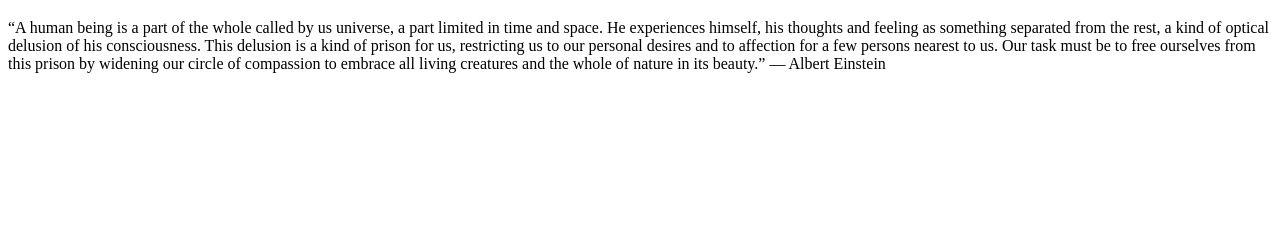
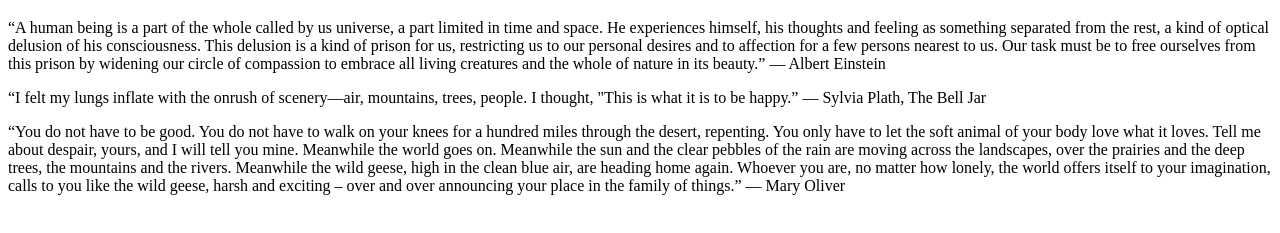
Before and after one commit to rockys1/pretty3, a plain HTML site: page index.html in a window 1280 px wide. Shown: the part 61-294 px from the top of the page. Drawn offline with Linux system fonts and the light colour scheme.

Commit message:
added paragraph

```diff
--- a/index.html
+++ b/index.html
@@ -11,5 +11,26 @@
     <p>“A human being is a part of the whole called by us universe, a part limited in time and space. He experiences himself, his thoughts and feeling as something separated from the rest, a kind of optical delusion of his consciousness. This delusion is a kind of prison for us, restricting us to our personal desires and to affection for a few persons nearest to us. Our task must be to free ourselves from this prison by widening our circle of compassion to embrace all living creatures and the whole of nature in its beauty.”
         ― Albert Einstein
     </p>
+    <p>“I felt my lungs inflate with the onrush of scenery—air, mountains, trees, people. I thought, "This is what it is to be happy.”
+        ― Sylvia Plath, The Bell Jar</p>
+    <p>“You do not have to be good.
+        You do not have to walk on your knees
+        for a hundred miles through the desert, repenting.
+        You only have to let the soft animal of your body
+        love what it loves.
+        Tell me about despair, yours, and I will tell you mine.
+        Meanwhile the world goes on.
+        Meanwhile the sun and the clear pebbles of the rain
+        are moving across the landscapes,
+        over the prairies and the deep trees,
+        the mountains and the rivers.
+        Meanwhile the wild geese, high in the clean blue air,
+        are heading home again.
+        Whoever you are, no matter how lonely,
+        the world offers itself to your imagination,
+        calls to you like the wild geese, harsh and exciting –
+        over and over announcing your place
+        in the family of things.”
+        ― Mary Oliver</p>
 </body>
 </html>
```
